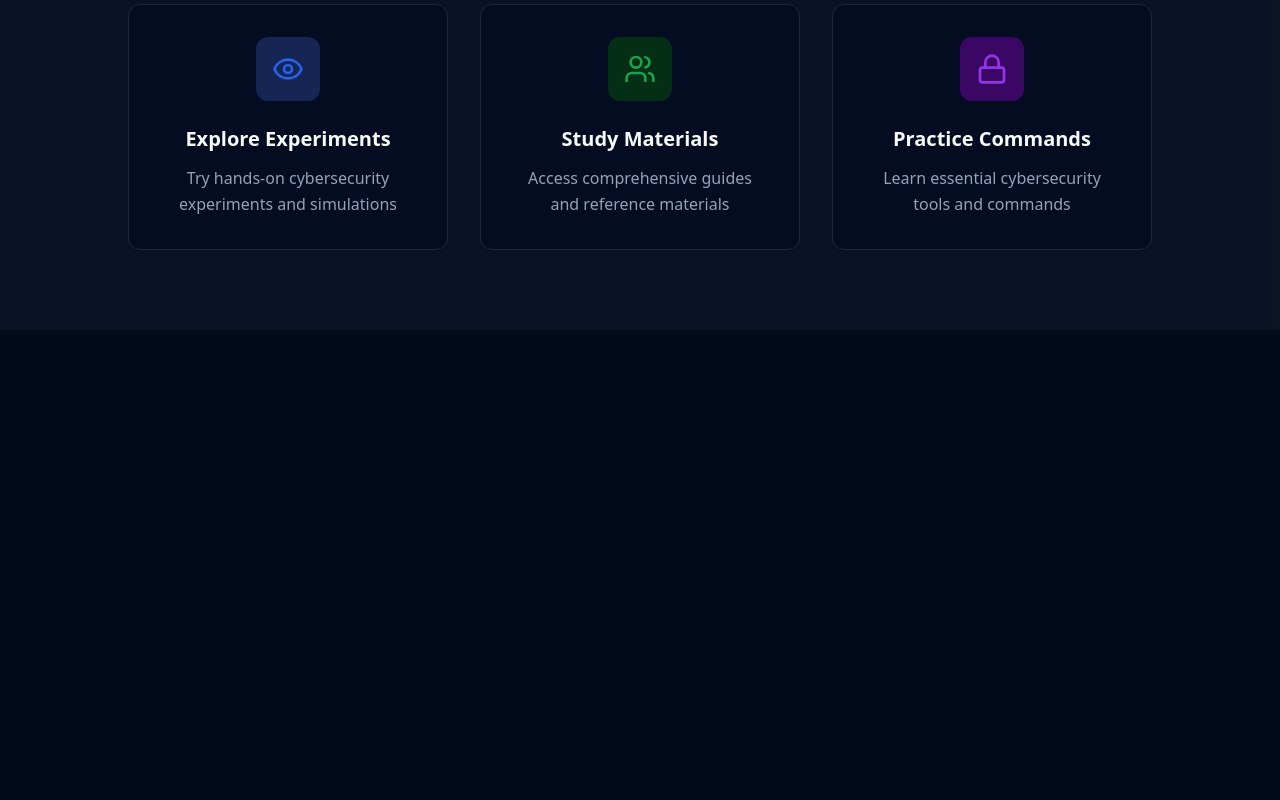
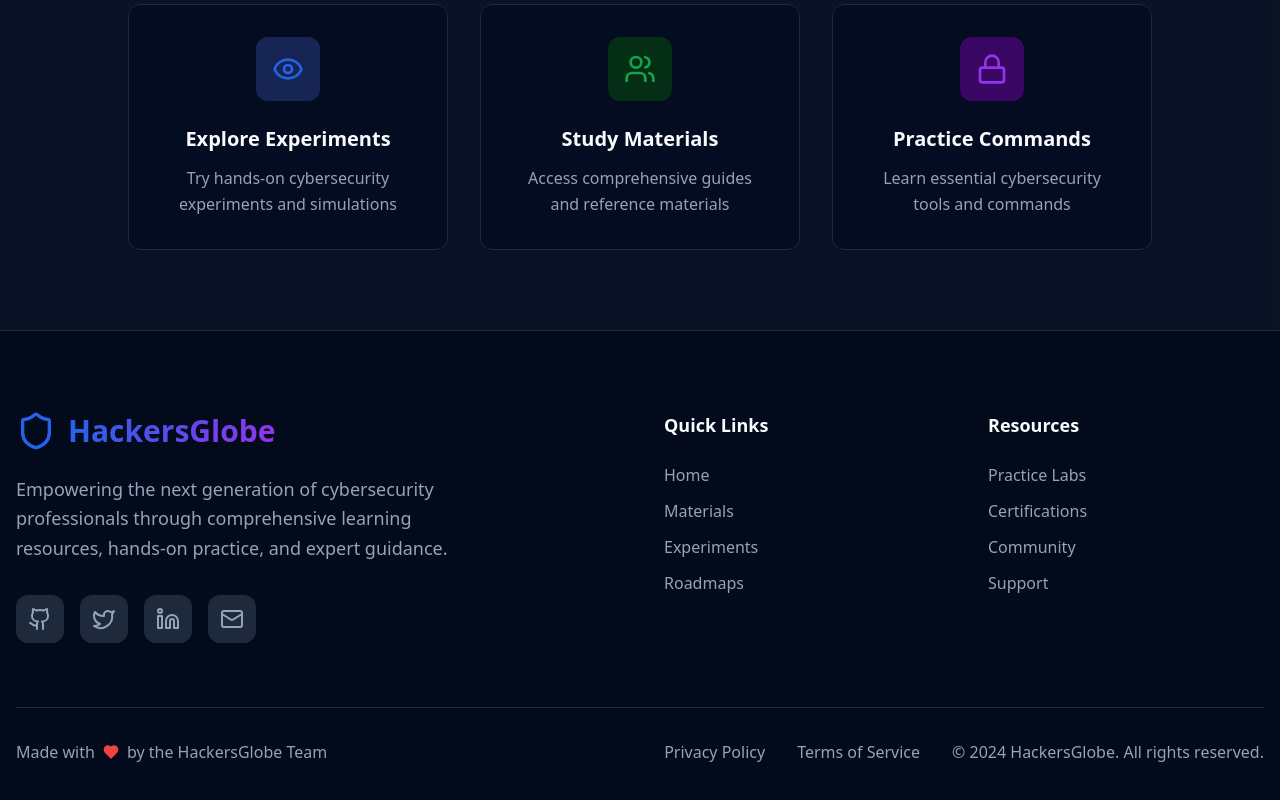
Before and after one commit to nanda-krishnan-v/hackers-globe, a React (Vite) app: page / in a window 1280 px wide. Shown: the part 4246-5046 px from the top of the page. Before the commit the page ends 4576 px from the top, so only its background shows below. Built offline with nearby package versions, Linux system fonts and the light colour scheme.

Commit message:
✨ feat(ui): add footer with social links and copyright

```diff
--- a/src/pages/Home.tsx
+++ b/src/pages/Home.tsx
@@ -30,6 +30,11 @@ import {
   BookOpen,
   Zap,
   TrendingUp,
+  Heart,
+  Mail,
+  Linkedin,
+  Github,
+  Twitter,
 } from "lucide-react";
 
 const Home = () => {
@@ -161,7 +166,9 @@ const Home = () => {
             <Card className="text-left hover:shadow-xl transition-all duration-300 border-l-4 border-l-red-500 group">
               <CardHeader>
                 <Target className="w-10 h-10 text-red-500 mb-3" />
-                <CardTitle className="text-red-600 text-xl">Red Team Path</CardTitle>
+                <CardTitle className="text-red-600 text-xl">
+                  Red Team Path
+                </CardTitle>
                 <CardDescription className="text-base">
                   Offensive Security & Penetration Testing
                 </CardDescription>
@@ -182,7 +189,9 @@ const Home = () => {
             <Card className="text-left hover:shadow-xl transition-all duration-300 border-l-4 border-l-blue-500 group">
               <CardHeader>
                 <Shield className="w-10 h-10 text-blue-500 mb-3" />
-                <CardTitle className="text-blue-600 text-xl">Blue Team Path</CardTitle>
+                <CardTitle className="text-blue-600 text-xl">
+                  Blue Team Path
+                </CardTitle>
                 <CardDescription className="text-base">
                   Defensive Security & Incident Response
                 </CardDescription>
@@ -202,7 +211,9 @@ const Home = () => {
             <Card className="text-left hover:shadow-xl transition-all duration-300 border-l-4 border-l-green-500 group">
               <CardHeader>
                 <Network className="w-10 h-10 text-green-500 mb-3" />
-                <CardTitle className="text-green-600 text-xl">Fundamentals</CardTitle>
+                <CardTitle className="text-green-600 text-xl">
+                  Fundamentals
+                </CardTitle>
                 <CardDescription className="text-base">
                   Core Networking & Security Concepts
                 </CardDescription>
@@ -259,12 +270,18 @@ const Home = () => {
                       </div>
                       <div className="flex-1">
                         <div className="flex items-center justify-between mb-2">
-                          <h4 className="font-semibold text-base">{item.step}</h4>
+                          <h4 className="font-semibold text-base">
+                            {item.step}
+                          </h4>
                           <div className="flex items-center gap-2">
                             <Badge variant="secondary" className="text-xs">
                               {item.duration}
                             </Badge>
-                            <Badge className={`text-xs ${getDifficultyColor(item.difficulty)}`}>
+                            <Badge
+                              className={`text-xs ${getDifficultyColor(
+                                item.difficulty
+                              )}`}
+                            >
                               {item.difficulty}
                             </Badge>
                           </div>
@@ -307,12 +324,18 @@ const Home = () => {
                       </div>
                       <div className="flex-1">
                         <div className="flex items-center justify-between mb-2">
-                          <h4 className="font-semibold text-base">{item.step}</h4>
+                          <h4 className="font-semibold text-base">
+                            {item.step}
+                          </h4>
                           <div className="flex items-center gap-2">
                             <Badge variant="secondary" className="text-xs">
                               {item.duration}
                             </Badge>
-                            <Badge className={`text-xs ${getDifficultyColor(item.difficulty)}`}>
+                            <Badge
+                              className={`text-xs ${getDifficultyColor(
+                                item.difficulty
+                              )}`}
+                            >
                               {item.difficulty}
                             </Badge>
                           </div>
@@ -404,7 +427,9 @@ const Home = () => {
               <CardHeader>
                 <Network className="w-10 h-10 text-green-600 mb-3" />
                 <CardTitle className="text-xl">MAC Address</CardTitle>
-                <CardDescription className="text-base">Hardware-level identification</CardDescription>
+                <CardDescription className="text-base">
+                  Hardware-level identification
+                </CardDescription>
               </CardHeader>
               <CardContent>
                 <div className="space-y-4">
@@ -431,7 +456,9 @@ const Home = () => {
               <CardHeader>
                 <ArrowRight className="w-10 h-10 text-purple-600 mb-3" />
                 <CardTitle className="text-xl">TCP Protocol</CardTitle>
-                <CardDescription className="text-base">Reliable data delivery</CardDescription>
+                <CardDescription className="text-base">
+                  Reliable data delivery
+                </CardDescription>
               </CardHeader>
               <CardContent>
                 <div className="space-y-4">
@@ -524,7 +551,10 @@ const Home = () => {
                       { layer: "2. Data Link", example: "Ethernet, WiFi, PPP" },
                       { layer: "1. Physical", example: "Cables, Radio, Fiber" },
                     ].map((item, index) => (
-                      <div key={index} className="bg-muted p-3 rounded-lg text-sm">
+                      <div
+                        key={index}
+                        className="bg-muted p-3 rounded-lg text-sm"
+                      >
                         <strong>{item.layer}:</strong> {item.example}
                       </div>
                     ))}
@@ -566,7 +596,10 @@ const Home = () => {
                         osi: "Layers 1-2",
                       },
                     ].map((item, index) => (
-                      <div key={index} className="bg-muted p-3 rounded-lg text-sm">
+                      <div
+                        key={index}
+                        className="bg-muted p-3 rounded-lg text-sm"
+                      >
                         <strong>{item.layer}:</strong> {item.example}
                         <div className="text-muted-foreground mt-1 text-xs">
                           Maps to OSI {item.osi}
@@ -589,7 +622,9 @@ const Home = () => {
                 <AccordionTrigger className="text-left">
                   <div className="flex items-center gap-3">
                     <Badge className="text-sm">Layer 1</Badge>
-                    <span className="text-lg">Physical Layer - The Foundation</span>
+                    <span className="text-lg">
+                      Physical Layer - The Foundation
+                    </span>
                   </div>
                 </AccordionTrigger>
                 <AccordionContent>
@@ -609,7 +644,9 @@ const Home = () => {
                         </ul>
                       </div>
                       <div>
-                        <strong className="text-base">Security Concerns:</strong>
+                        <strong className="text-base">
+                          Security Concerns:
+                        </strong>
                         <ul className="list-disc pl-5 mt-2 text-muted-foreground space-y-1">
                           <li>Cable tapping</li>
                           <li>Physical device access</li>
@@ -627,7 +664,9 @@ const Home = () => {
                 <AccordionTrigger className="text-left">
                   <div className="flex items-center gap-3">
                     <Badge className="text-sm">Layer 2</Badge>
-                    <span className="text-lg">Data Link Layer - Local Network Communication</span>
+                    <span className="text-lg">
+                      Data Link Layer - Local Network Communication
+                    </span>
                   </div>
                 </AccordionTrigger>
                 <AccordionContent>
@@ -685,7 +724,9 @@ const Home = () => {
                   <div className="w-16 h-16 bg-blue-100 dark:bg-blue-950 rounded-xl flex items-center justify-center mx-auto mb-6 group-hover:scale-110 transition-transform duration-300">
                     <Eye className="w-8 h-8 text-blue-600" />
                   </div>
-                  <h3 className="font-semibold mb-3 text-xl">Explore Experiments</h3>
+                  <h3 className="font-semibold mb-3 text-xl">
+                    Explore Experiments
+                  </h3>
                   <p className="text-muted-foreground leading-relaxed">
                     Try hands-on cybersecurity experiments and simulations
                   </p>
@@ -699,7 +740,9 @@ const Home = () => {
                   <div className="w-16 h-16 bg-green-100 dark:bg-green-950 rounded-xl flex items-center justify-center mx-auto mb-6 group-hover:scale-110 transition-transform duration-300">
                     <Users className="w-8 h-8 text-green-600" />
                   </div>
-                  <h3 className="font-semibold mb-3 text-xl">Study Materials</h3>
+                  <h3 className="font-semibold mb-3 text-xl">
+                    Study Materials
+                  </h3>
                   <p className="text-muted-foreground leading-relaxed">
                     Access comprehensive guides and reference materials
                   </p>
@@ -713,7 +756,9 @@ const Home = () => {
                   <div className="w-16 h-16 bg-purple-100 dark:bg-purple-950 rounded-xl flex items-center justify-center mx-auto mb-6 group-hover:scale-110 transition-transform duration-300">
                     <Lock className="w-8 h-8 text-purple-600" />
                   </div>
-                  <h3 className="font-semibold mb-3 text-xl">Practice Commands</h3>
+                  <h3 className="font-semibold mb-3 text-xl">
+                    Practice Commands
+                  </h3>
                   <p className="text-muted-foreground leading-relaxed">
                     Learn essential cybersecurity tools and commands
                   </p>
@@ -723,6 +768,160 @@ const Home = () => {
           </div>
         </div>
       </section>
+      <footer className="bg-background border-t border-border">
+        <div className="container mx-auto px-4 py-20">
+          <div className="grid grid-cols-1 md:grid-cols-4 gap-12">
+            {/* Brand Section */}
+            <div className="md:col-span-2">
+              <div className="flex items-center gap-3 mb-6">
+                <Shield className="h-10 w-10 text-blue-600" />
+                <span className="text-3xl font-bold bg-gradient-to-r from-blue-600 to-purple-600 bg-clip-text text-transparent">
+                  HackersGlobe
+                </span>
+              </div>
+              <p className="text-muted-foreground mb-8 max-w-md leading-relaxed text-lg">
+                Empowering the next generation of cybersecurity professionals
+                through comprehensive learning resources, hands-on practice, and
+                expert guidance.
+              </p>
+              <div className="flex items-center gap-4">
+                <a
+                  href="https://github.com"
+                  target="_blank"
+                  rel="noopener noreferrer"
+                  className="p-3 rounded-xl bg-muted hover:bg-muted/80 transition-all duration-300 hover:scale-110"
+                >
+                  <Github className="h-6 w-6 text-muted-foreground hover:text-foreground" />
+                </a>
+                <a
+                  href="https://twitter.com"
+                  target="_blank"
+                  rel="noopener noreferrer"
+                  className="p-3 rounded-xl bg-muted hover:bg-muted/80 transition-all duration-300 hover:scale-110"
+                >
+                  <Twitter className="h-6 w-6 text-muted-foreground hover:text-foreground" />
+                </a>
+                <a
+                  href="https://linkedin.com"
+                  target="_blank"
+                  rel="noopener noreferrer"
+                  className="p-3 rounded-xl bg-muted hover:bg-muted/80 transition-all duration-300 hover:scale-110"
+                >
+                  <Linkedin className="h-6 w-6 text-muted-foreground hover:text-foreground" />
+                </a>
+                <a
+                  href="mailto:contact@hackersglobe.com"
+                  className="p-3 rounded-xl bg-muted hover:bg-muted/80 transition-all duration-300 hover:scale-110"
+                >
+                  <Mail className="h-6 w-6 text-muted-foreground hover:text-foreground" />
+                </a>
+              </div>
+            </div>
+
+            {/* Quick Links */}
+            <div>
+              <h4 className="font-semibold text-foreground mb-6 text-lg">
+                Quick Links
+              </h4>
+              <ul className="space-y-3">
+                <li>
+                  <a
+                    href="#"
+                    className="text-muted-foreground hover:text-foreground transition-colors"
+                  >
+                    Home
+                  </a>
+                </li>
+                <li>
+                  <a
+                    href="#"
+                    className="text-muted-foreground hover:text-foreground transition-colors"
+                  >
+                    Materials
+                  </a>
+                </li>
+                <li>
+                  <a
+                    href="#"
+                    className="text-muted-foreground hover:text-foreground transition-colors"
+                  >
+                    Experiments
+                  </a>
+                </li>
+                <li>
+                  <a
+                    href="#"
+                    className="text-muted-foreground hover:text-foreground transition-colors"
+                  >
+                    Roadmaps
+                  </a>
+                </li>
+              </ul>
+            </div>
+
+            {/* Resources */}
+            <div>
+              <h4 className="font-semibold text-foreground mb-6 text-lg">
+                Resources
+              </h4>
+              <ul className="space-y-3">
+                <li>
+                  <a
+                    href="#"
+                    className="text-muted-foreground hover:text-foreground transition-colors"
+                  >
+                    Practice Labs
+                  </a>
+                </li>
+                <li>
+                  <a
+                    href="#"
+                    className="text-muted-foreground hover:text-foreground transition-colors"
+                  >
+                    Certifications
+                  </a>
+                </li>
+                <li>
+                  <a
+                    href="#"
+                    className="text-muted-foreground hover:text-foreground transition-colors"
+                  >
+                    Community
+                  </a>
+                </li>
+                <li>
+                  <a
+                    href="#"
+                    className="text-muted-foreground hover:text-foreground transition-colors"
+                  >
+                    Support
+                  </a>
+                </li>
+              </ul>
+            </div>
+          </div>
+
+          {/* Bottom Section */}
+          <div className="border-t border-border mt-16 pt-8">
+            <div className="flex flex-col md:flex-row items-center justify-between gap-6">
+              <div className="flex items-center gap-2 text-muted-foreground">
+                <span>Made with</span>
+                <Heart className="h-4 w-4 text-red-500 fill-current" />
+                <span>by the HackersGlobe Team</span>
+              </div>
+              <div className="flex items-center gap-8 text-muted-foreground">
+                <a href="#" className="hover:text-foreground transition-colors">
+                  Privacy Policy
+                </a>
+                <a href="#" className="hover:text-foreground transition-colors">
+                  Terms of Service
+                </a>
+                <span>© 2024 HackersGlobe. All rights reserved.</span>
+              </div>
+            </div>
+          </div>
+        </div>
+      </footer>
     </div>
   );
 };
```
